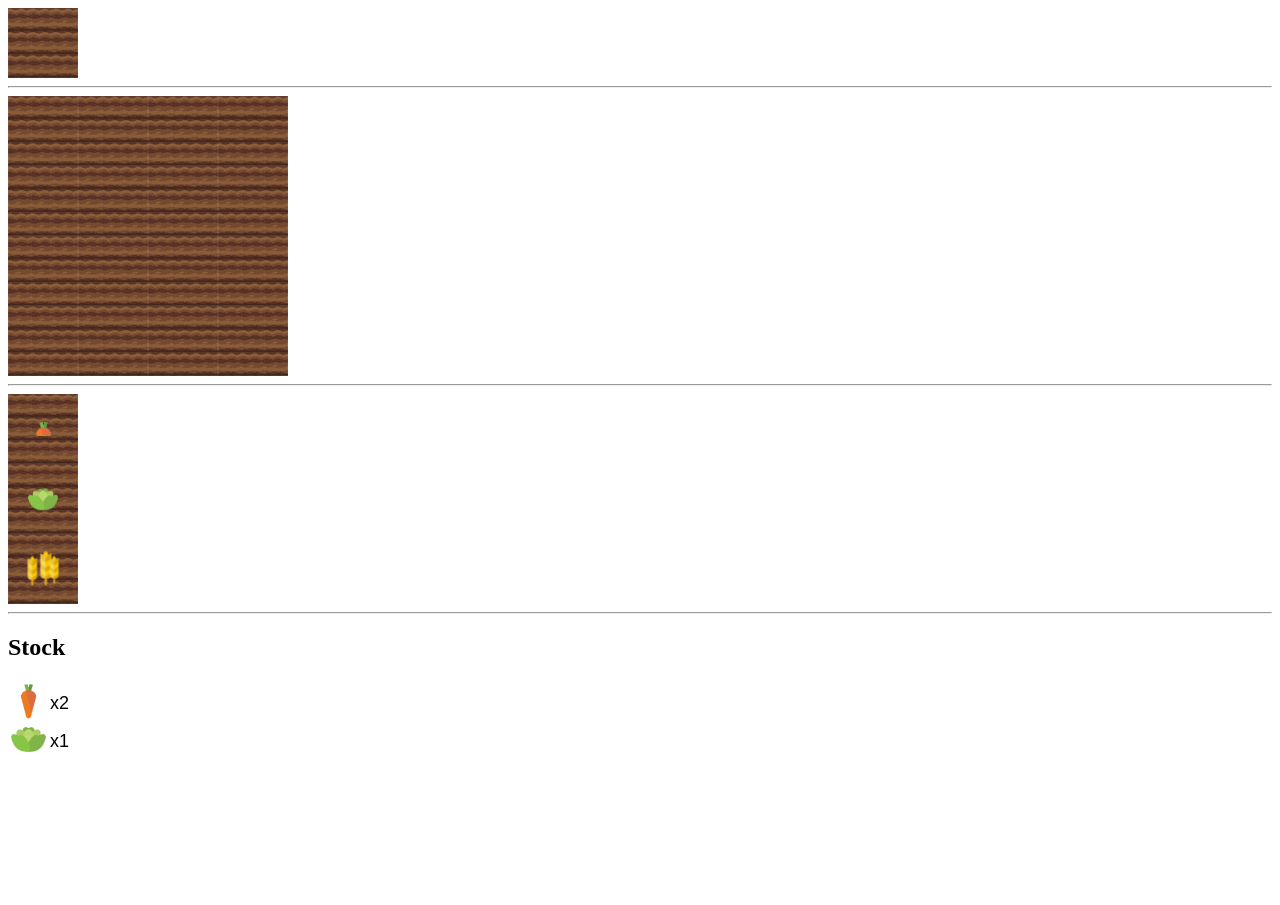
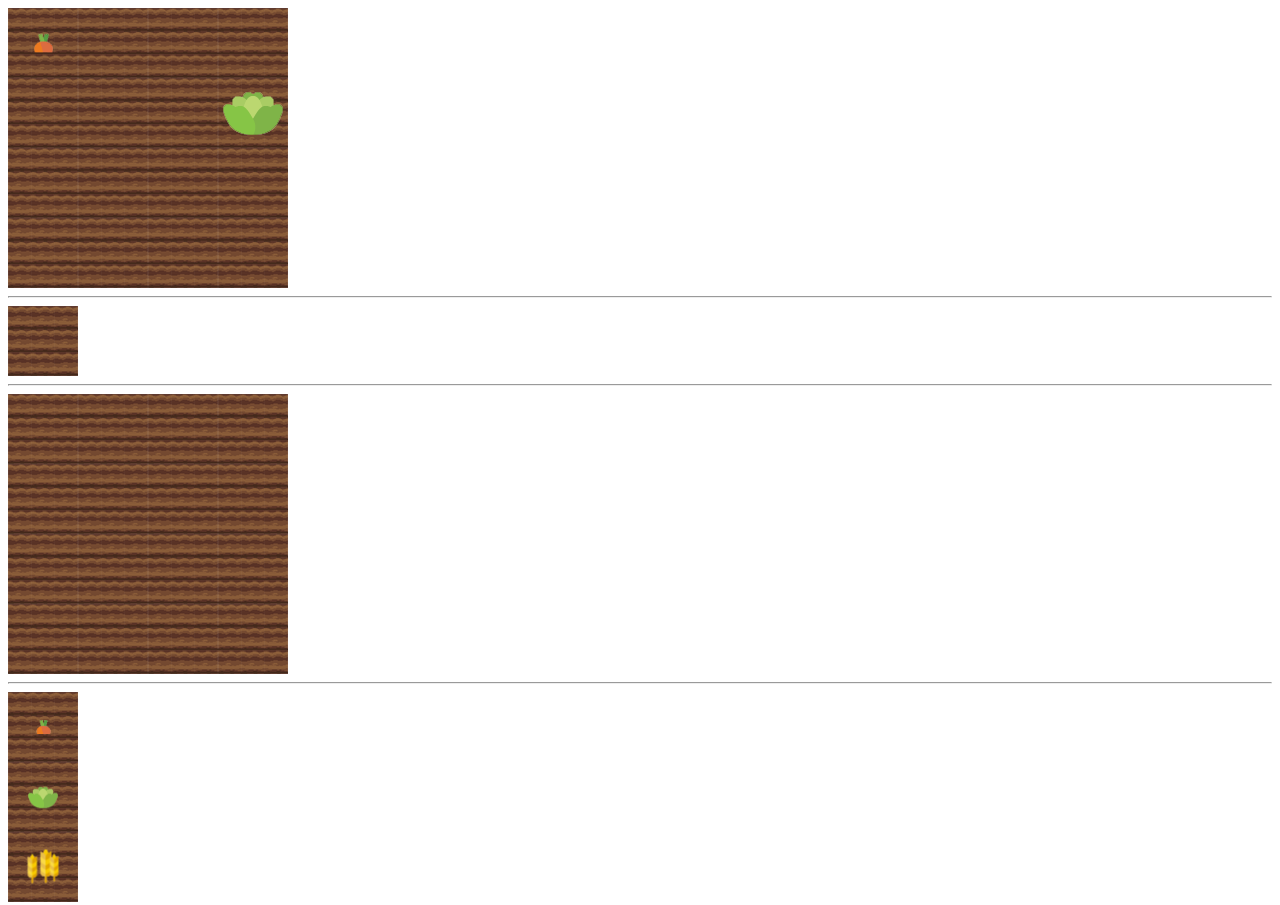
Before and after one commit to rehia/formation-js, a website: page public/index.html in a window 1280 px wide. Shown: the top 905 px of the page. Before the commit the page ends 800 px from the top, so only its background shows below. Drawn offline with Linux system fonts and the light colour scheme.

Commit message:
feat: add populate methode
  populate allow to set/initialize
  grid with external data store

```diff
--- a/public/grid.js
+++ b/public/grid.js
@@ -8,13 +8,13 @@ function Grid(width, height, content) {
   this.domElement.style.height = (Square.prototype.SIZE * this.height) + 'px';
   this.domElement.style.position = 'relative';
 
-  if(content){
+  if (content) {
     this.attachTo(content);
   }
   this.matrix = [];
-  for(var x=0; x<this.width; x++){
+  for (var x = 0; x < this.width; x++) {
     this.matrix[x] = [];
-    for(var y=0; y<this.width; y++){
+    for (var y = 0; y < this.width; y++) {
       var square = new Square(this.domElement);
       square.setPosition(x, y);
       this.matrix[x][y] = square;
@@ -22,6 +22,28 @@ function Grid(width, height, content) {
   }
 }
 
+var VEGETABLE_MAP = {
+  'salad': Salad,
+  'carrot': Carrot,
+  'corn': Corn
+};
+
 Grid.prototype.attachTo = function(element) {
   element.appendChild(this.domElement);
 };
+
+Grid.prototype.populate = function(data) {
+  Object.keys(data).forEach(function(key) {
+    var item = data[key];
+    var x = parseInt(key.split('-')[0]);
+    var y = parseInt(key.split('-')[1]);
+    var square = this.matrix[x][y];
+    if (square.vegetable && !(square.vegetable instanceof VEGETABLE_MAP[item.type])) {
+      square.clear();
+    }
+    if (!square.vegetable) {
+      square.put(new VEGETABLE_MAP[item.type]);
+    }
+    square.vegetable.setGrowingState(item.step);
+  }.bind(this));
+};
--- a/public/index.html
+++ b/public/index.html
@@ -13,6 +13,24 @@
   <script src="/stock.js"></script>
 </head>
 <body>
+
+  <div id="populate"></div>
+  <script>
+    var popgrid = new Grid(4, 4, document.getElementById('populate'));
+    popgrid.populate({
+      '0-0': {
+        type: 'carrot',
+        step: 2
+      },
+      '1-3': {
+        type: 'salad',
+        step: 2
+      }
+    });
+  </script>
+
+  <hr>
+
   <div id="one-square"></div>
   <script>
     var first_square = new Square(document.getElementById('one-square'));
@@ -48,5 +66,8 @@
     stock.catchVegetable(grid);
   </script>
 
+
+
+
 </body>
 </html>
--- a/public/stock.js
+++ b/public/stock.js
@@ -23,6 +23,11 @@ Stock.prototype.add = function(vegetable) {
   this.render();
 };
 
+Stock.prototype.set = function(values){
+  this.count = values;
+  this.render();
+};
+
 Stock.prototype.render = function() {
   this.tbodyElement.innerHTML = '';
   var types = Object.keys(this.count);
```
